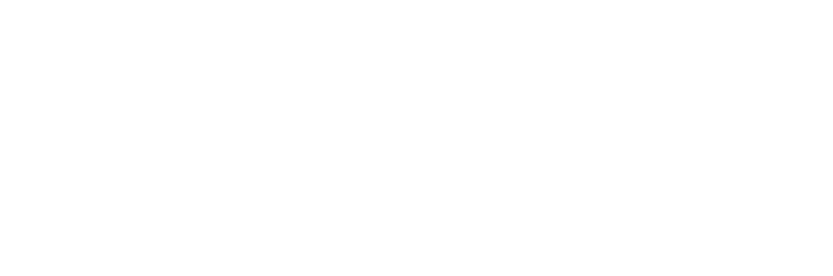
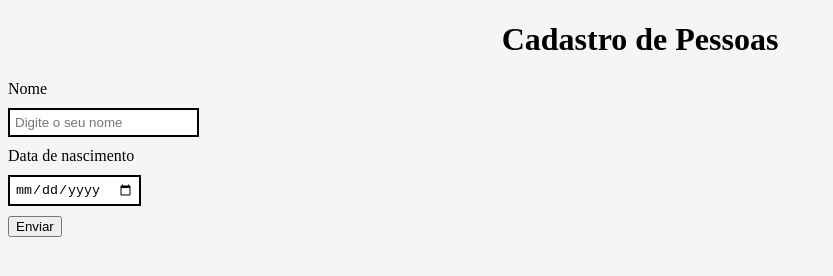
Before and after one commit to leonardo-o-s-s/js-dom, a plain HTML site: page index.html in a window 1280 px wide. Shown: the whole page, without its empty margins (0-833 px from the left). Drawn offline with Linux system fonts and the light colour scheme.

Commit message:
esqueleto do html e css

```diff
--- a/index.html
+++ b/index.html
@@ -5,11 +5,23 @@
     <meta charset="UTF-8">
     <meta http-equiv="X-UA-Compatible" content="IE=edge">
     <meta name="viewport" content="width=device-width, initial-scale=1.0">
+    <link rel="stylesheet" href="style.css">
     <title>JS e DOM</title>
 </head>
 
 <body>
+    <h1>Cadastro de Pessoas</h1>
+    <form action="">
+        <label for="nome" class="formulario">Nome</label>
+        <input type="text" id="nome" class="input-padrao" required placeholder="Digite o seu nome"
+            oninvalid="this.setCustomValidity('Campo obrigatório!')">
 
+        <label for="" class="formulario">Data de nascimento</label>
+        <input type="date" id="data-nascimento" class="input-padrao" required
+            oninvalid="this.setCustomValidity('Campo obrigatório!')">
+
+        <input type="submit" value="Enviar" class="enviar">
+    </form>
 </body>
 
 </html>
--- a/style.css
+++ b/style.css
@@ -0,0 +1,18 @@
+body {
+    background-color: whitesmoke;
+}
+
+h1 {
+    text-align: center;
+}
+
+.formulario {
+    display: block;
+}
+
+.input-padrao {
+    display: block;
+    border: 2px solid;
+    padding: 5px;
+    margin: 10px 0 10px 0;
+}
```
